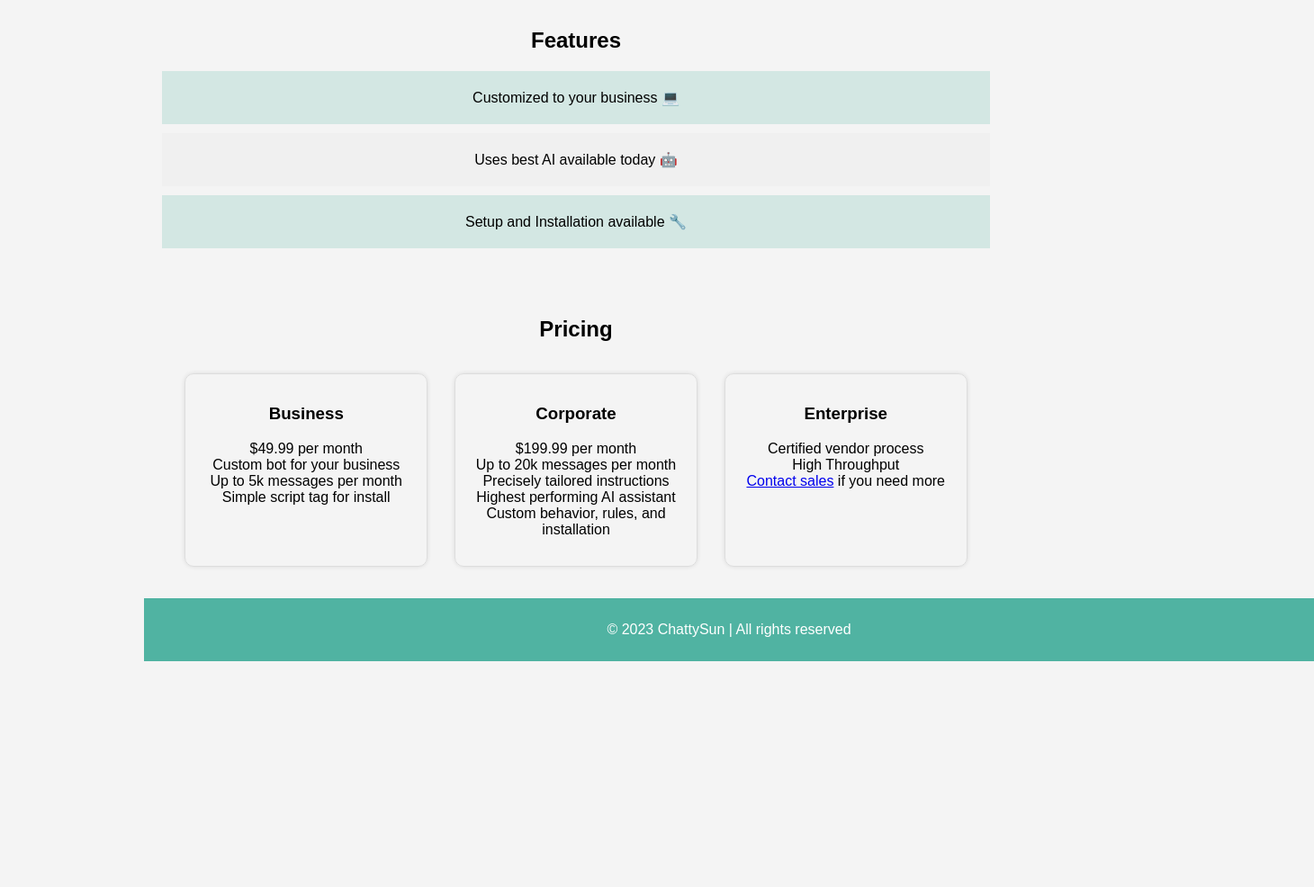
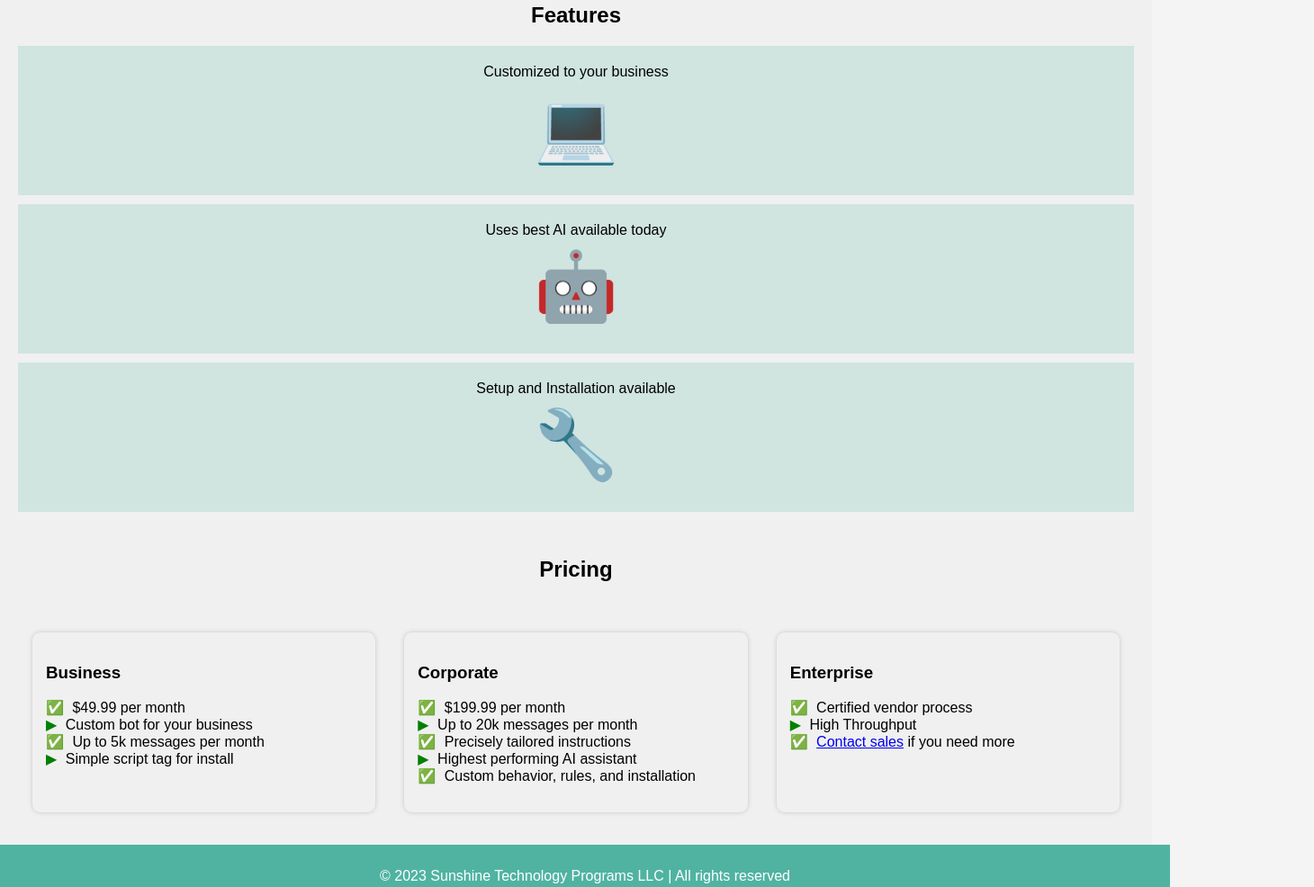
Before and after one commit to theJohnnyBrown/chattysun_website, a plain HTML site: page index.html in a window 1280 px wide. Shown: the part 403-1389 px from the top of the page at 90% size, 1460 px wide, since content can reach past the window. Before the commit the page ends 1138 px from the top, so only its background shows below. Drawn offline with Linux system fonts and the light colour scheme.

Commit message:
full update

```diff
--- a/index.html
+++ b/index.html
@@ -23,11 +23,9 @@
     </section>
     <section id="features">
         <h2>Features</h2>
-    <ul>
-        <li>Customized to your business 💻</li>
-        <li>Uses best AI available today 🤖</li>
-        <li>Setup and Installation available 🔧</li>
-    </ul>
+        <div class="feature">Customized to your business <div class="emoji">💻</div></div>
+        <div class="feature">Uses best AI available today <div class="emoji">🤖</div></div>
+        <div class="feature">Setup and Installation available <div class="emoji">🔧</div></div>
     </section>
     <section id="pricing">
         <h2>Pricing</h2>
@@ -35,35 +33,34 @@
             <div class="plan">
                 <h3>Business</h3>
                 <ul>
-            <li>$49.99 per month</li>
-            <li>Custom bot for your business</li>
-            <li>Up to 5k messages per month</li>
-            <li>Simple script tag for install</li>
+                    <li><span class="bullet-point">✅</span> $49.99 per month</li>
+                    <li><span class="arrow-point">▶</span> Custom bot for your business</li>
+                    <li><span class="bullet-point">✅</span> Up to 5k messages per month</li>
+                    <li><span class="arrow-point">▶</span> Simple script tag for install</li>
                 </ul>
             </div>
             <div class="plan">
                 <h3>Corporate</h3>
                 <ul>
-            <li>$199.99 per month</li>
-            <li>Up to 20k messages per month</li>
-            <li>Precisely tailored instructions</li>
-            <li>Highest performing AI assistant</li>
-            <li>Custom behavior, rules, and installation</li>
+                    <li><span class="bullet-point">✅</span> $199.99 per month</li>
+                    <li><span class="arrow-point">▶</span> Up to 20k messages per month</li>
+                    <li><span class="bullet-point">✅</span> Precisely tailored instructions</li>
+                    <li><span class="arrow-point">▶</span> Highest performing AI assistant</li>
+                    <li><span class="bullet-point">✅</span> Custom behavior, rules, and installation</li>
                 </ul>
             </div>
             <div class="plan">
                 <h3>Enterprise</h3>
                 <ul>
-            <li>Certified vendor process</li>
-            <li>High Throughput</li>
-            <li><a href="https://docs.google.com/forms/d/e/1FAIpQLSf3keN5akKs79S3yJa520oCM4qBGE3D7UdI2-SMkvApa-MoAQ/viewform?usp=sf_link">Contact sales</a> if you need more</li>
+                    <li><span class="bullet-point">✅</span> Certified vendor process</li>
+                    <li><span class="arrow-point">▶</span> High Throughput</li>
+                    <li><span class="bullet-point">✅</span> <a href="https://docs.google.com/forms/d/e/1FAIpQLSf3keN5akKs79S3yJa520oCM4qBGE3D7UdI2-SMkvApa-MoAQ/viewform?usp=sf_link">Contact sales</a> if you need more</li>
                 </ul>
             </div>
         </div>
     </section>
-
     <footer>
-        <p>&copy; 2023 ChattySun | All rights reserved</p>
+        <p>&copy; 2023 Sunshine Technology Programs LLC | All rights reserved</p>
     </footer>
 </body>
 </html>
--- a/style.css
+++ b/style.css
@@ -3,8 +3,12 @@
     margin: 0;
     padding: 0;
     background-color: #f4f4f4;
+}
+
+.container {
     max-width: 960px;
     margin: auto;
+    padding: 0 15px;
 }
 
 header {
@@ -17,6 +21,8 @@
 header .logo {
     font-size: 24px;
     font-weight: bold;
+    float: left;
+    margin-left: 20px;
 }
 
 nav a {
@@ -31,13 +37,13 @@
     background: #f0f0f0;
 }
 
-.hero .sun {
-    font-size: 100px;
-}
-
 .hero h1 {
     font-size: 28px;
     margin: 20px 0;
+}
+
+.hero .sun {
+    font-size: 100px;
 }
 
 .cta-button {
@@ -48,46 +54,37 @@
     border-radius: 5px;
 }
 
-#features, #pricing {
+#features {
     padding: 20px;
     text-align: center;
+    background: #f0f0f0;
 }
 
-#features ul {
-    list-style: none;
-    padding: 0;
+.feature {
+    margin: 10px 0;
+    padding: 20px;
+    background-color: rgba(80, 179, 162, 0.2);
 }
 
-#features li {
-    background-color: #f0f0f0;
-    margin: 10px 0;
-    padding: 20px;
-    text-align: center;
-}
-
-#features li:nth-child(odd) {
-      background-color: rgba(80, 179, 162, 0.2);
+.feature .emoji {
+    display: block;
+    font-size: 75px;
+    margin: 10px auto;
 }
 
 #pricing h2 {
     text-align: center;
-}
-
-#pricing {
-    display: flex;
-    flex-direction: column;
-    align-items: center;
-}
-
-#pricing .plan ul {
-    list-style-type: none;
-    padding-left: 0;
+    background: #f0f0f0;
+    padding: 20px;
+    margin: 0;
 }
 
 .pricing-plans {
     display: flex;
     flex-direction: row;
     justify-content: space-between;
+    background: #f0f0f0;
+    padding: 20px;
 }
 
 .plan {
@@ -99,6 +96,17 @@
     box-shadow: 0px 0px 5px rgba(0, 0, 0, 0.1);
 }
 
+.plan ul {
+    list-style-type: none;
+    padding-left: 0;
+    text-align: left;
+}
+
+.bullet-point, .arrow-point {
+    color: green;
+    margin-right: 5px;
+}
+
 footer {
     background: #50b3a2;
     color: white;
```
Lines whose indentation alone changed are shown as unchanged.
